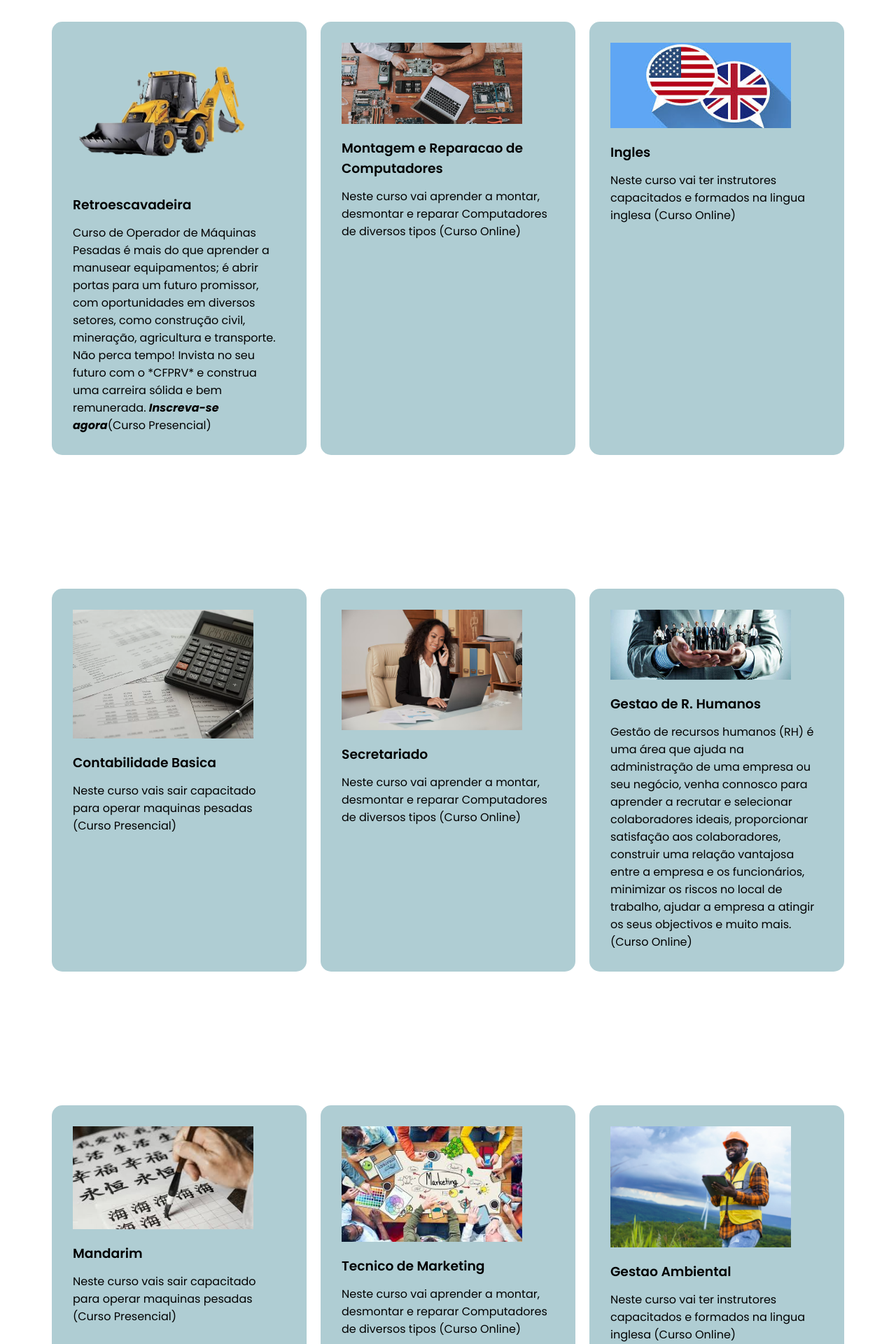
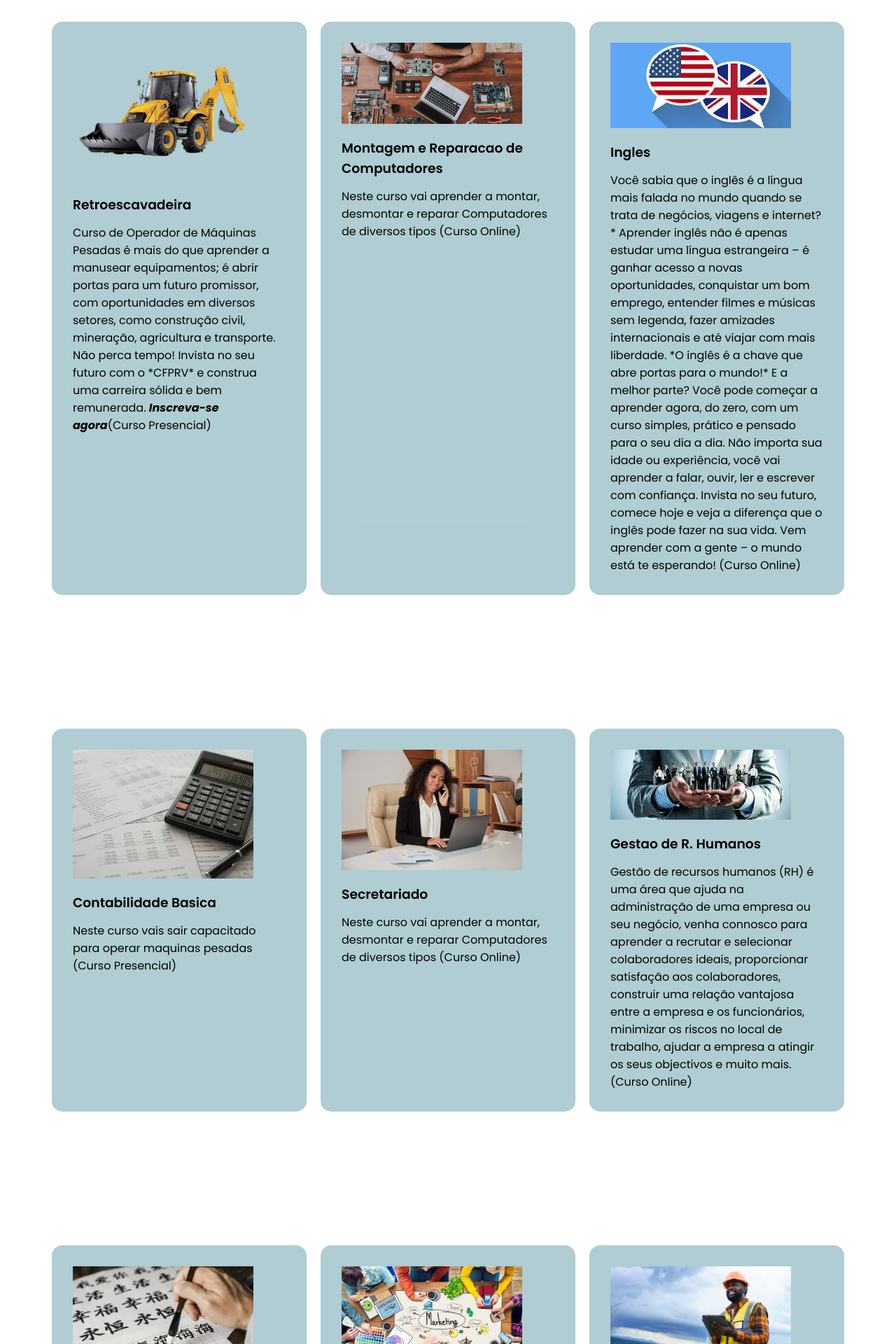
Before and after one commit to Win-word/centro_formacao_ramo_da_vida, a Flask app: page /cursos in a window 1280 px wide. Shown: the part 778-2698 px from the top of the page at 70% size. Run offline with Flask 3, Linux system fonts and the light colour scheme.

Commit message:
other texres

```diff
--- a/templates/cursos.html
+++ b/templates/cursos.html
@@ -150,7 +150,14 @@
                 <img src="{{url_for('static',filename='img/cursos/cingles.jpg') }}" alt="curso de ingles">
                 <h3 class="tituloc">Ingles</h3>
                 <p>
-                    Neste curso vai ter instrutores capacitados e formados na lingua inglesa (Curso Online)
+                    Você sabia que o inglês é a língua mais falada no mundo quando se trata de negócios, viagens e internet?*
+Aprender inglês não é apenas estudar uma língua estrangeira – é ganhar acesso a novas oportunidades, conquistar um bom emprego, entender filmes e músicas sem legenda, fazer amizades internacionais e até viajar com mais liberdade.
+
+*O inglês é a chave que abre portas para o mundo!*
+E a melhor parte? Você pode começar a aprender agora, do zero, com um curso simples, prático e pensado para o seu dia a dia. Não importa sua idade ou experiência, você vai aprender a falar, ouvir, ler e escrever com confiança.
+
+Invista no seu futuro, comece hoje e veja a diferença que o inglês pode fazer na sua vida.
+Vem aprender com a gente – o mundo está te esperando! (Curso Online)
                 </p>
 
 
@@ -251,7 +258,8 @@
             <img src="{{url_for('static',filename='img/cursos/cgestaoambiental.jpeg') }}" alt="curso de ingles">
             <h3 class="tituloc">Gestao Ambiental</h3>
             <p>
-                Neste curso vai ter instrutores capacitados e formados na lingua inglesa (Curso Online)
+                Ja parou para pensar como gerir o meio ambiente* Já ouviu falar da  pedra azul central, cercada por 10 pedras brilhantes tudo isso, simboliza o equilíbrio e a harmonia que a *Gestão Ambiental* busca para o planeta.
+Chegou a hora venha e vamos juntos estudar como *gerir o ambiente* (Curso Online)
             </p>
 
 
@@ -390,7 +398,7 @@
             </div>
 
             <div>
-            <h4>Mais informacao sobre CFRV</h4>
+            <h4>Mais informacao sobre CFPRV</h4>
             <ul>
                 <li>Whatsapp: 853134164</li>
                 <li>Email: anselmoservic142@gmail.com</li>
--- a/templates/index.html
+++ b/templates/index.html
@@ -225,7 +225,7 @@
             </div>
 
             <div>
-            <h4>Mais informacao sobre CFRV</h4>
+            <h4>Mais informacao sobre CFPRV</h4>
             <ul>
                 <li>Whatsapp: 853134164</li>
                 <li>Email: anselmoservic142@gmail.com</li>
```
Also changed, not shown: templates/inscricao.html (+16 -16 lines).
